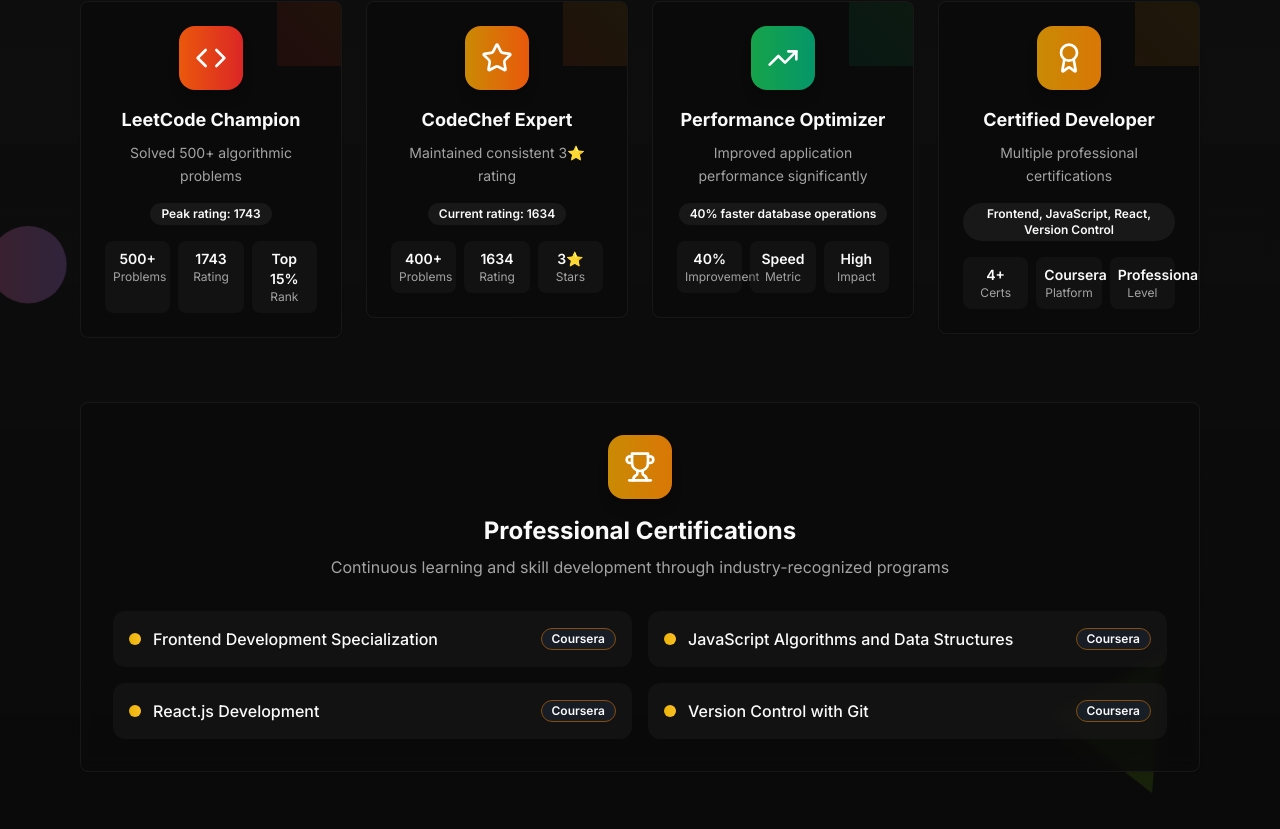
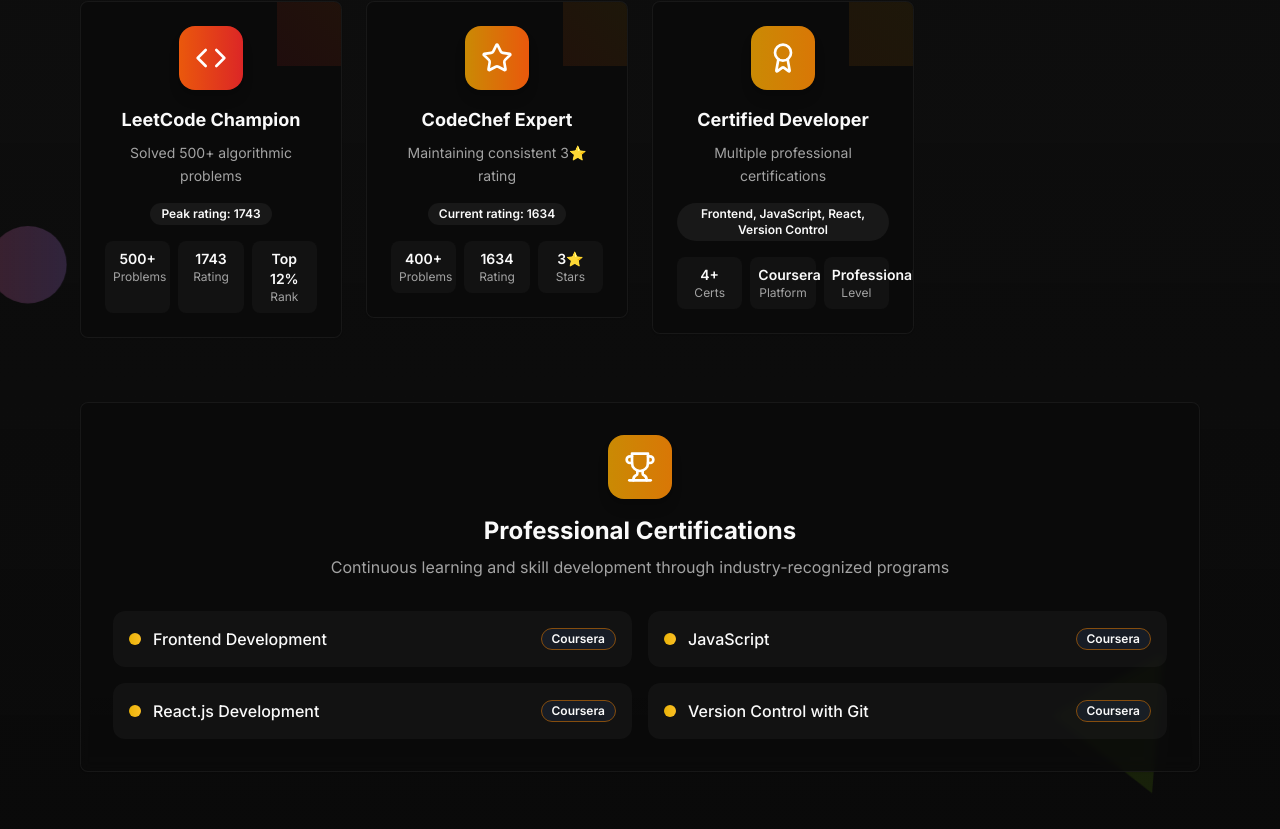
Before and after one commit to praveen-1101/My-Portfolio, a Next.js app: page / in a window 1280 px wide. Shown: the part 5876-6705 px from the top of the page. Built offline with nearby package versions, Linux system fonts and the light colour scheme.

Commit message:
updated achievements

```diff
--- a/components/achievements-section.tsx
+++ b/components/achievements-section.tsx
@@ -17,12 +17,12 @@ const achievements = [
     stats: {
       problems: "500+",
       rating: "1743",
-      rank: "Top 15%"
+      rank: "Top 12%"
     }
   },
   {
     title: "CodeChef Expert",
-    description: "Maintained consistent 3⭐ rating",
+    description: "Maintaining consistent 3⭐ rating",
     details: "Current rating: 1634",
     icon: Star,
     color: "text-yellow-600",
@@ -33,7 +33,7 @@ const achievements = [
       rating: "1634",
       stars: "3⭐"
     }
-  },
+  }/* ,
   {
     title: "Performance Optimizer",
     description: "Improved application performance significantly",
@@ -47,7 +47,7 @@ const achievements = [
       metric: "Speed",
       impact: "High"
     }
-  },
+  } */,
   {
     title: "Certified Developer",
     description: "Multiple professional certifications",
@@ -65,8 +65,8 @@ const achievements = [
 ]
 
 const certifications = [
-  "Frontend Development Specialization",
-  "JavaScript Algorithms and Data Structures",
+  "Frontend Development",
+  "JavaScript",
   "React.js Development",
   "Version Control with Git"
 ]
```
